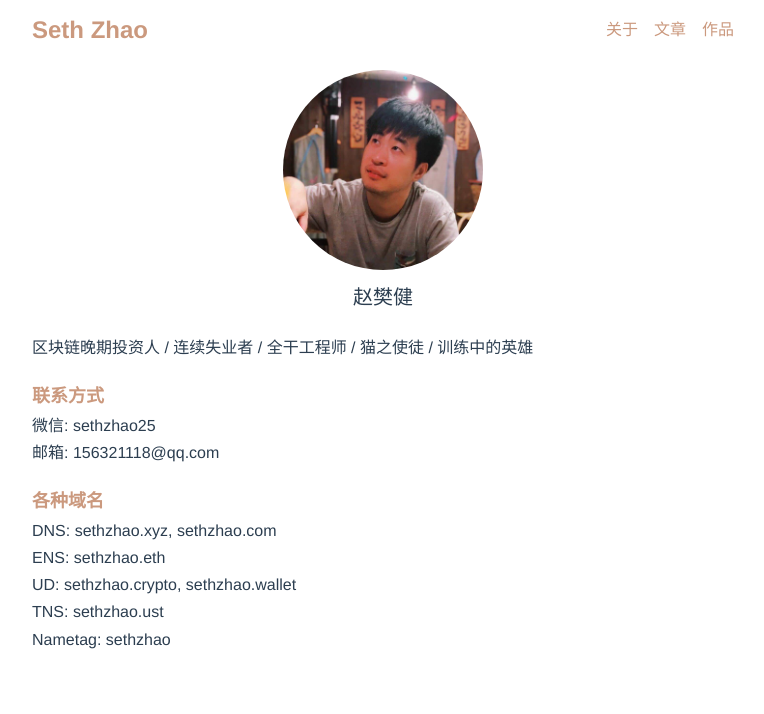
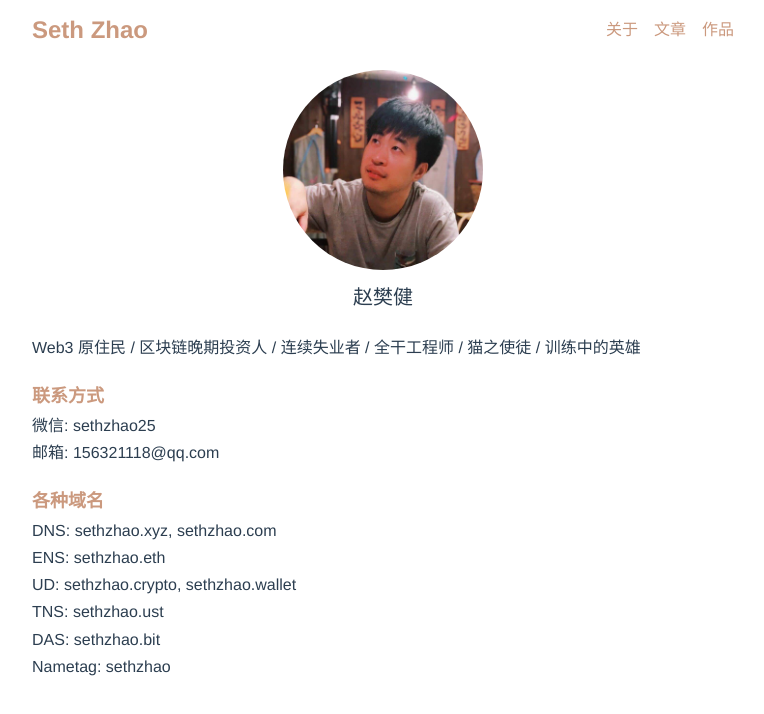
Before and after one commit to sethzhao/sethzhao, a Vue app: page / in a window 1280 px wide. Shown: the top 714 px of the page, without its empty margins (257-1021 px from the left). Built offline with nearby package versions, Linux system fonts and the light colour scheme.

Commit message:
add ns and intro

```diff
--- a/src/pages/Home.vue
+++ b/src/pages/Home.vue
@@ -6,7 +6,7 @@
     </section>
 
     <div class="intro">
-      <p>区块链晚期投资人 / 连续失业者 / 全干工程师 / 猫之使徒 / 训练中的英雄</p>
+      <p>Web3 原住民 / 区块链晚期投资人 / 连续失业者 / 全干工程师 / 猫之使徒 / 训练中的英雄</p>
     </div>
 
     <section class="contact">
@@ -21,6 +21,7 @@
       <div>ENS: sethzhao.eth</div>
       <div>UD: sethzhao.crypto, sethzhao.wallet</div>
       <div>TNS: sethzhao.ust</div>
+      <div>DAS: sethzhao.bit</div>
       <div>Nametag: sethzhao</div>
     </section>
 
```
